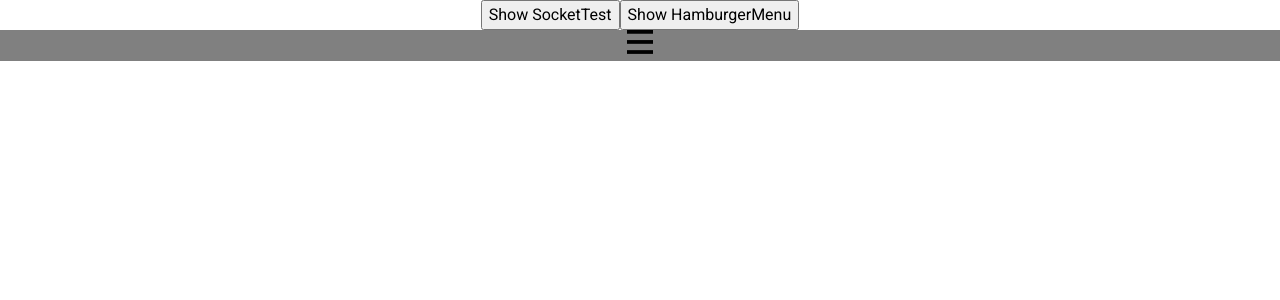
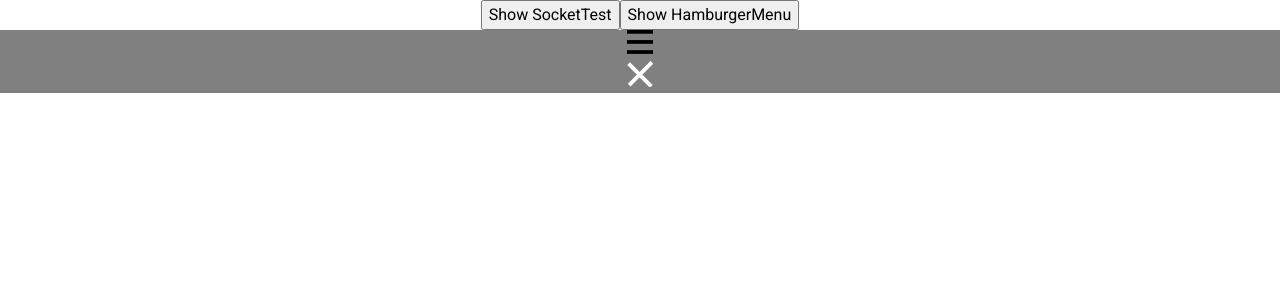
Before and after one commit to I3uckwheat/cards-of-carousal, a React (Create React App) app in the folder frontend/: page / in a window 1280 px wide. Both pictures are taken after a click on the button "Show HamburgerMenu". Shown: the top 300 px of the page. Built offline with nearby package versions, Linux system fonts and the light colour scheme; no server answers.

Commit message:
Update component to meet revised requirements
Remove state from being handled internally.
Remove the image displayed from being toggled on click.
Remove onInactive callback.
Remove onInactive and state toggling tests.

```diff
--- a/frontend/src/App.js
+++ b/frontend/src/App.js
@@ -9,7 +9,6 @@ function App() {
   const [showHamburgerMenu, setHamburgerMenu] = useState(false);
 
   const onClickTest = () => console.log('onClick was called!');
-  const onInactiveTest = () => console.log('onInactive was also called!');
 
   return (
     <div className="App">
@@ -23,8 +22,8 @@ function App() {
       </div>
 
       {showSocketTest && <SocketTest />}
-      {showHamburgerMenu
-      && <HamburgerMenu isActive={false} onClick={onClickTest} onInactive={onInactiveTest} />}
+      {showHamburgerMenu && <HamburgerMenu isActive={false} onClick={onClickTest} />}
+      {showHamburgerMenu && <HamburgerMenu isActive onClick={onClickTest} />}
     </div>
   );
 }
--- a/frontend/src/components/Buttons/HamburgerMenu/HamburgerMenu.js
+++ b/frontend/src/components/Buttons/HamburgerMenu/HamburgerMenu.js
@@ -1,4 +1,4 @@
-import React, { useState } from 'react';
+import React from 'react';
 import PropTypes from 'prop-types';
 import styled from 'styled-components';
 
@@ -8,7 +8,6 @@ import activeHamburger from './activeHamburger.svg';
 const propTypes = {
   isActive: PropTypes.bool.isRequired,
   onClick: PropTypes.func.isRequired,
-  onInactive: PropTypes.func.isRequired,
 };
 
 const HamburgerMenuButton = styled.button`
@@ -20,18 +19,12 @@ const HamburgerMenuButton = styled.button`
   height: 25.41px;
 `;
 
-function HamburgerMenu({ isActive, onClick, onInactive }) {
-  const [activeStatus, setActiveStatus] = useState(isActive);
-
+function HamburgerMenu({ isActive, onClick }) {
   return (
     <div className="HamburgerMenu">
       <HamburgerMenuButton
-        onClick={() => {
-          setActiveStatus(!activeStatus);
-          onClick();
-          if (activeStatus) { onInactive(); }
-        }}
-        hamburgerImage={activeStatus ? activeHamburger : inactiveHamburger}
+        onClick={onClick}
+        hamburgerImage={isActive ? activeHamburger : inactiveHamburger}
       />
     </div>
   );
```
Also changed, not shown: 1 other file (tests, documents, lock files or other folders).
